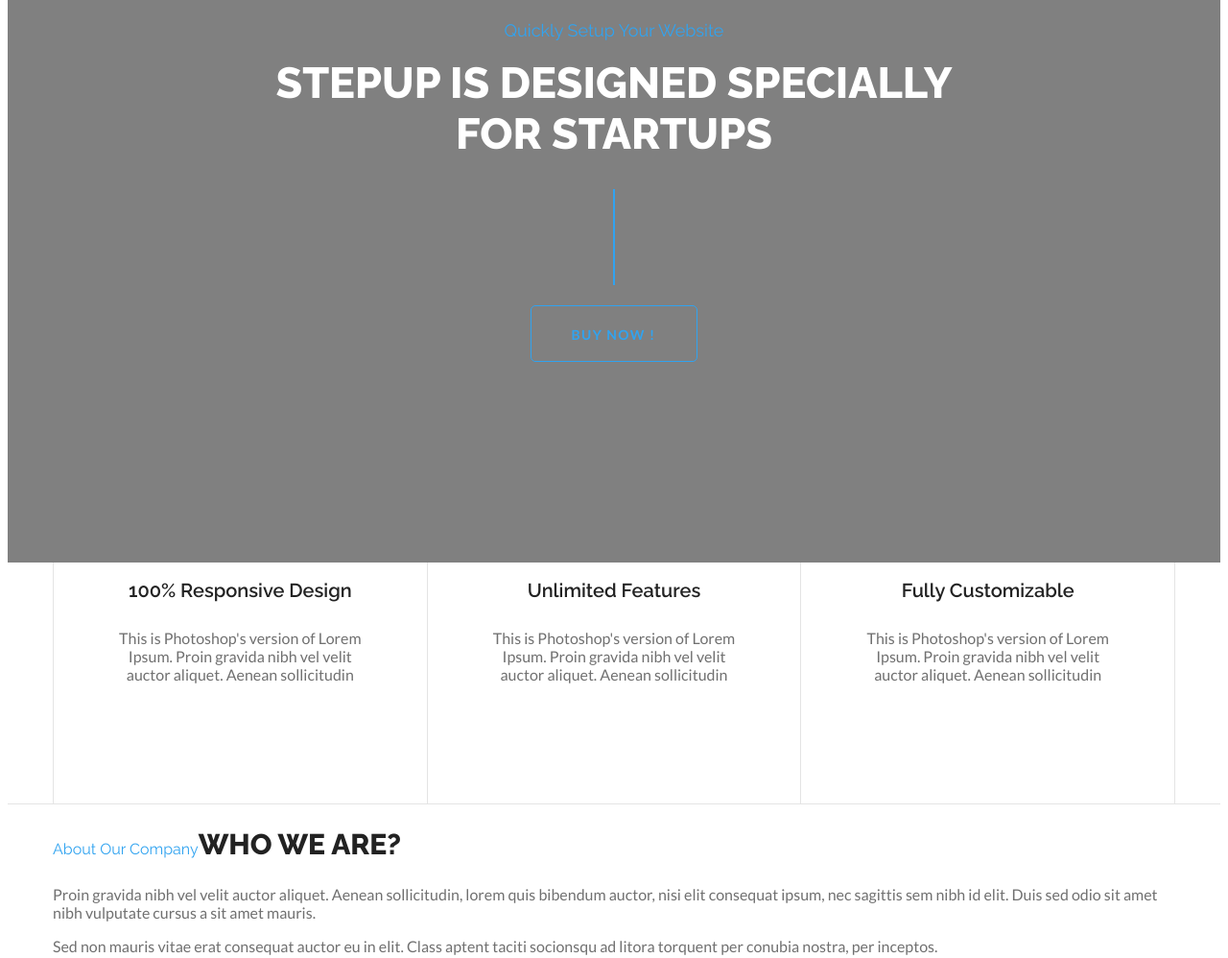
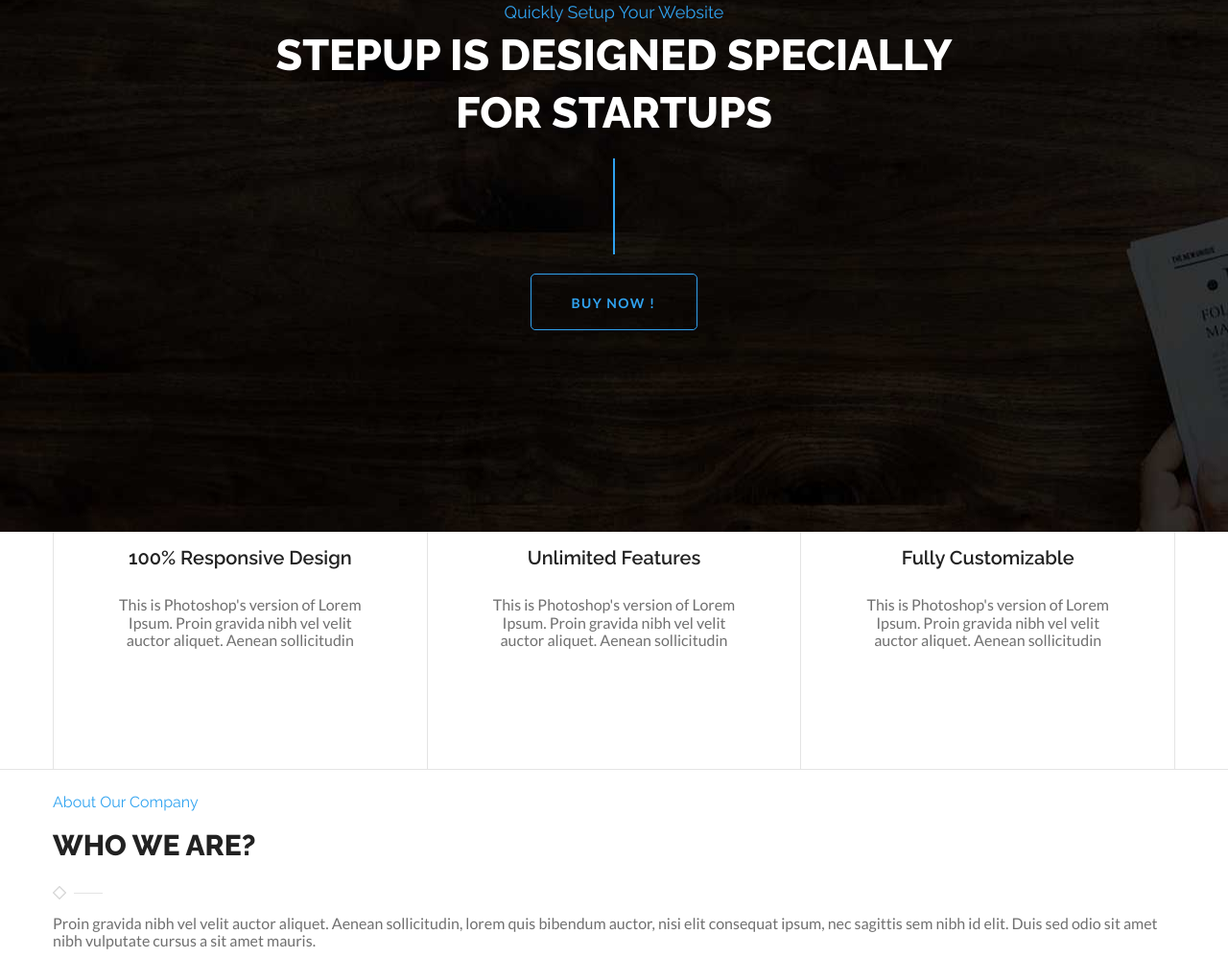
Before and after one commit to Telcop/Frontendblok, a plain HTML site: page index.html in a window 1280 px wide. Shown: the part 517-1515 px from the top of the page at 96% size. Drawn offline with nearby package versions, Linux system fonts and the light colour scheme.

Commit message:
background

```diff
--- a/css/style.css
+++ b/css/style.css
@@ -6,8 +6,8 @@
 }
 .header {
     padding-bottom: 213px;
-    padding-top: 31px;
-    background-color: grey;
+    padding-top: 30px;
+    background-image: url(../img/bg.jpg);
 }
 .wrapper {
     width: 100%;
@@ -21,12 +21,14 @@
     display: flex;
     justify-content: space-between;
     align-items: center;
+    margin: 0;
 }
 .info {
     display: flex;
     padding-left: 0;
     list-style-type: none;
     align-items: center;
+    margin: 0;
 }
 .info-item, .info-link {
     color: rgba(255, 255, 255, 0.3);
@@ -41,6 +43,9 @@
 .info-link {
     text-decoration: none;
 }
+.info-link:hover {
+    color: #30a3f0;
+}
 .head {
     background-color: #ffffff;
     display: flex;
@@ -48,6 +53,7 @@
     justify-content: space-between;
     padding: 26px 40px 25px;
     margin-bottom: 120px;
+    margin-top: 25px;
 }
 .nav {
     display: flex;
@@ -71,9 +77,6 @@
 }
 .nav-link:hover {
     color: #30a3f0;
-    border: 1px solid #30a3f0;
-    border-radius: 5px;
-
 }
 .nav button {
     margin-left: 20px;
@@ -83,10 +86,12 @@
     font-size: 18px;
     font-family: 'Raleway', sans-serif;
     font-weight: 400;
+    margin: 0 auto 4px;
 }
 .title h1 {
     color: #ffffff;
     max-width: 706px;
+    line-height: 60px;
     margin: 0 auto;
     font-size: 45px;
     font-family: 'Raleway', sans-serif;
@@ -104,7 +109,7 @@
     margin-bottom: 28px;
 }
 .element-bottom {
-    margin-top: 31px;
+    margin-top: 17px; /* 31-14*/
     margin-bottom: 41px;
 }
 .btn {
@@ -118,6 +123,10 @@
     border-radius: 5px;
     padding: 21px 43px 19px 42px;
     margin: 0 auto;
+}
+.btn:hover {
+    background-color: #30a3f0;
+    color: #ffffff;
 }
 .page-line  {
     border-bottom: 1px solid #e4e4e4;
@@ -153,7 +162,15 @@
     font-weight: 400;
     font-size: 16px;
     color: #30a3f0;
-    text-transform: none;
+    text-transform: initial;
+    display: block;
+    margin-bottom: 18px;
+}
+.line {
+    width: 52px;
+    height: 14px;
+    background-image: url(../img/line.png);
+    display: block;
 }
 .description {
     color: #707070;
--- a/index.html
+++ b/index.html
@@ -6,6 +6,7 @@
     <meta http-equiv="X-UA-Compatible" content="ie=edge">
     <title>Document</title>
     <link href="https://fonts.googleapis.com/css?family=Lato:400,700|Raleway:400,600,800&display=swap" rel="stylesheet">
+    <link rel="stylesheet" href="https://cdnjs.cloudflare.com/ajax/libs/normalize/8.0.1/normalize.min.css">
     <link rel="stylesheet" href="css/style.css">
 </head>
 <body>
@@ -71,7 +72,7 @@
         </div>
         <div class="wrapper">
             <h2 class="title-h2"><span>About Our Company</span>Who We Are?</h2>
-            <div></div>
+            <div class="line"></div>
             <p class="description">Proin gravida nibh vel velit auctor aliquet. Aenean sollicitudin, lorem quis bibendum auctor, nisi elit consequat ipsum, nec sagittis sem nibh id elit. Duis sed odio sit amet nibh vulputate cursus a sit amet mauris.</p>
             <p class="description">Sed non mauris vitae erat consequat auctor eu in elit. Class aptent taciti socionsqu ad litora torquent per conubia nostra, per inceptos.</p>
             <ul class="list-description">
```
Also changed, not shown: img/line.png (added).
